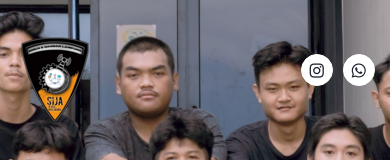
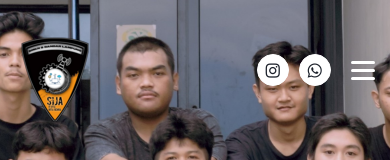
Before and after one commit to arsy25/Sija_4_Website, a plain HTML site: page index.html in a window 390 px wide. Shown: the top 160 px of the page. Drawn offline with Linux system fonts and the light colour scheme.

Commit message:
new commit

```diff
--- a/index.html
+++ b/index.html
@@ -64,7 +64,9 @@
                 </nav>
                 <!-- /.social -->
               </li>
-
+              <li class="nav-item d-lg-none">
+                <button class="hamburger offcanvas-nav-btn"><span></span></button>
+              </li>
             </ul>
             <!-- /.navbar-nav -->
           </div>
```
